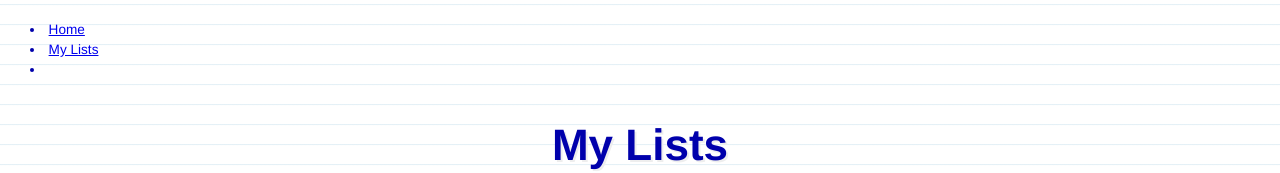
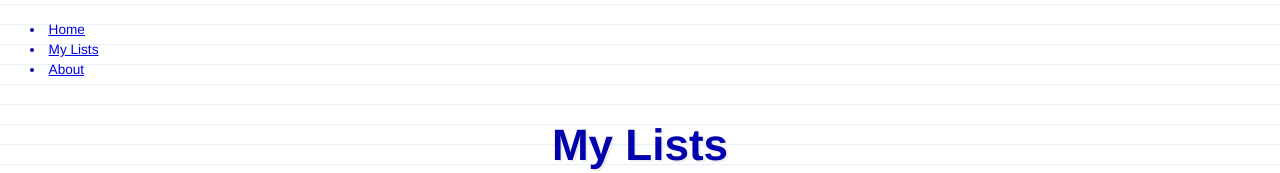
Before and after one commit to tcelovsky/rails-api-js-project, a React (Create React App) app in the folder frontend-2.0/: page / in a window 1280 px wide. Shown: the top 173 px of the page. Built offline with nearby package versions, Linux system fonts and the light colour scheme; no server answers.

Commit message:
Add About page to Navbar

```diff
--- a/frontend-2.0/src/components/Navbar.js
+++ b/frontend-2.0/src/components/Navbar.js
@@ -12,7 +12,7 @@ const NavBar = () => {
             <NavLink className="nav-link" to='/lists' exact>My Lists</NavLink>
           </li>
           <li className="nav-item">
-            {/* <NavLink className="nav-link" to='/about' exact>About</NavLink> */}
+            <NavLink className="nav-link" to='/about' exact>About</NavLink>
           </li>
         </ul>
     </nav>
```
